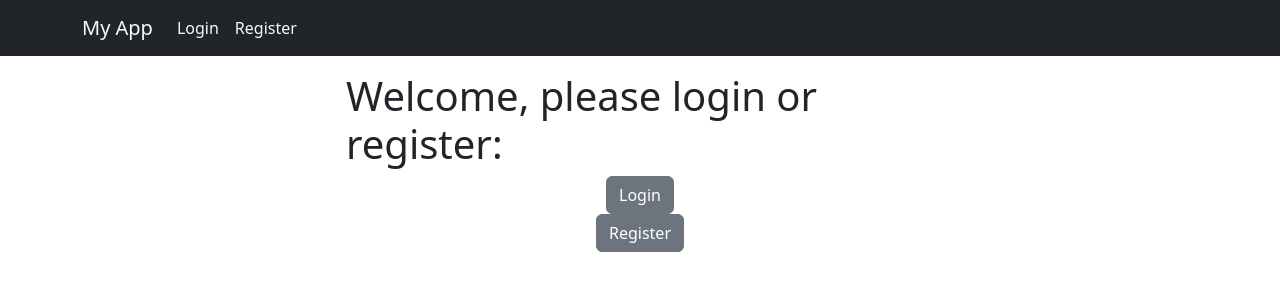
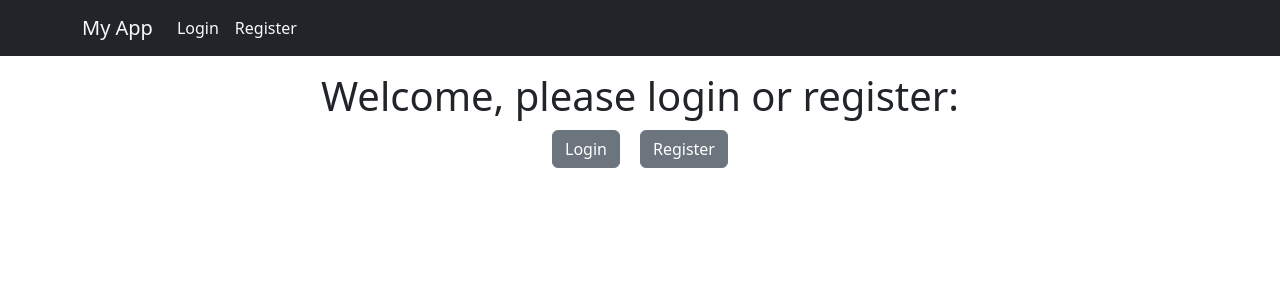
Before and after one commit to pawellogin/EkspertInternship, a React (Vite) app in the folder frontend/: page / in a window 1280 px wide. Shown: the top 300 px of the page. Built offline with nearby package versions, Linux system fonts and the light colour scheme; what @nextui-org/react would draw is missing.

Commit message:
Add external css for welcome

```diff
--- a/frontend/src/components/Welcome.jsx
+++ b/frontend/src/components/Welcome.jsx
@@ -2,6 +2,7 @@ import { DemoService } from "../services/DemoService"
 import { useState, useEffect } from "react";
 import { Link } from "react-router-dom";
 import AuthService from "../services/AuthService";
+import '../styles/Welcome.css'
 
 const Welcome = () => {
 
@@ -10,16 +11,18 @@ const Welcome = () => {
   const isUserLoggedIn = AuthService.checkIsUserLoggedIn();
 
     return (
-      <section className="WelcomePage-section">
+      <section className="welcome">
         {isUserLoggedIn ? (
           <>
-          <p>Welcome</p>
+          <h1 className="welcome-title">Welcome</h1>
           </>
         ) : (
           <>
-          <h1>Welcome, please login or register:</h1>
-          <Link type="button" className="btn btn-secondary" to="/login">Login</Link>
-          <Link type="button" className="btn btn-secondary" to="/register">Register</Link>
+          <h1 className="welcome-title">Welcome, please login or register:</h1>
+          <div className="welcome-links">
+            <Link type="button" className="btn btn-secondary welcome-login-link" to="/login">Login</Link>
+            <Link type="button" className="btn btn-secondary welcome-register-link" to="/register">Register</Link>
+          </div>
           </>
         )}
       </section>
--- /dev/null
+++ b/frontend/src/styles/Welcome.css
@@ -0,0 +1,25 @@
+/* Base styles */
+.welcome {
+    display: flex;
+    flex-direction: column;
+    justify-content: center;
+    align-items: center;
+    max-width: 900px;
+}
+
+/* Module styles */
+.welcome-title {
+    max-width: 100%; /* Ensures the title doesn't exceed the width of its container */
+    margin: 0 auto; /* Centers the title horizontally within its container */
+    min-width: unset; /* Resets the min-width property */
+}
+
+.welcome-links {
+    display: flex;
+    justify-content: center;
+}
+
+.welcome-login-link,
+.welcome-register-link {
+    margin: 10px 10px;
+}
```
